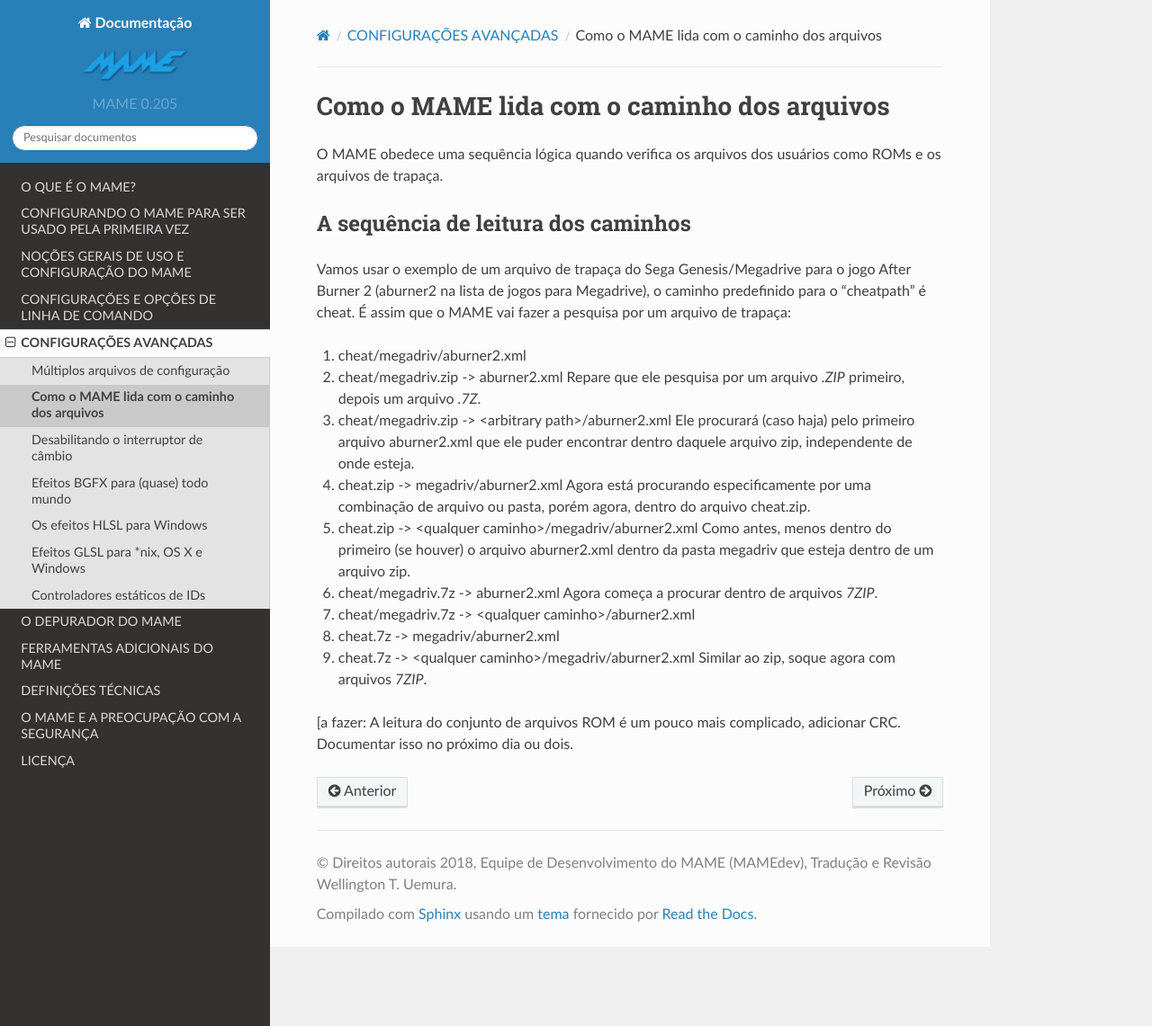
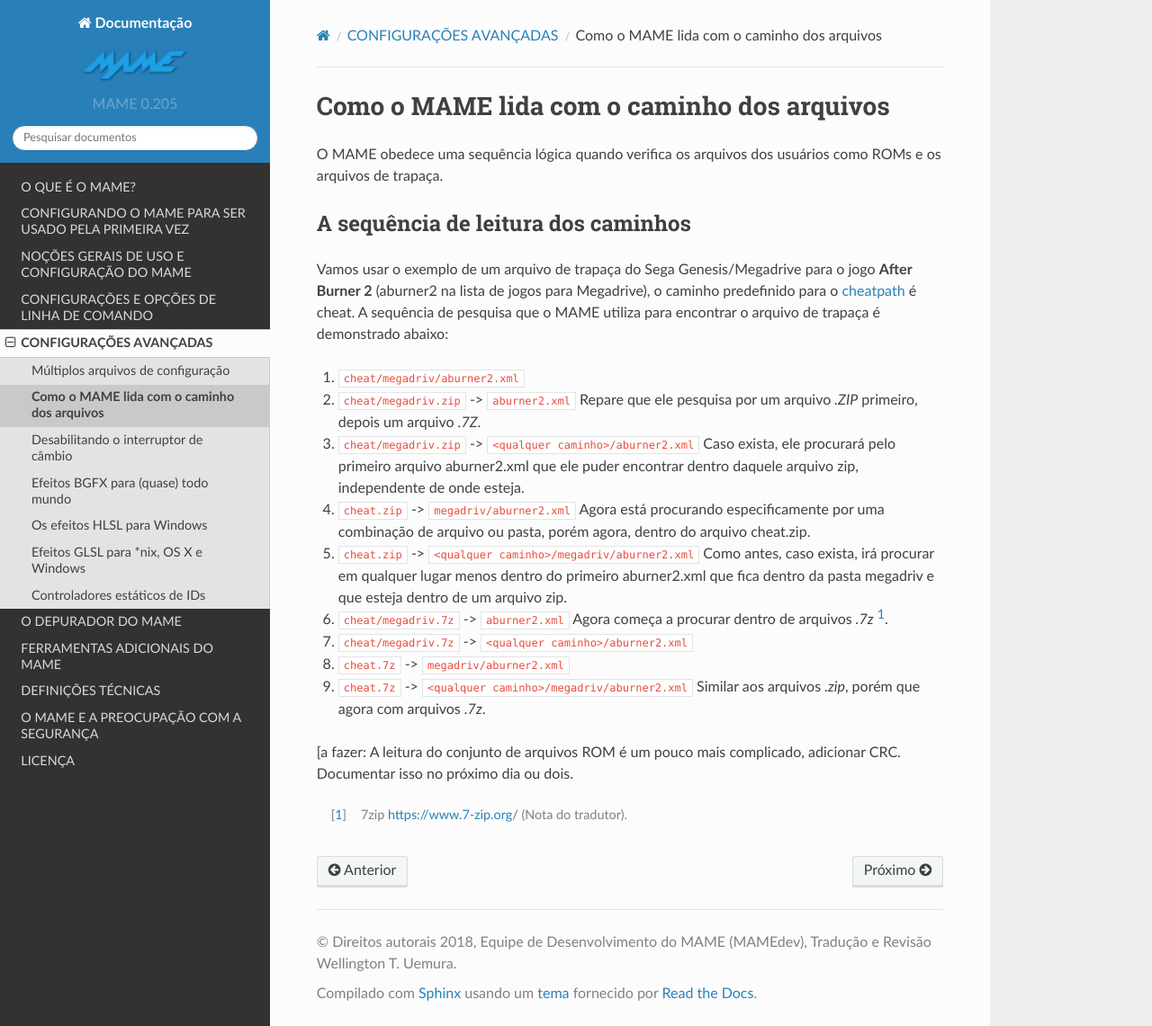
Before and after one commit to wtuemura/mamedoc, a Sphinx documentation site: the page built from source/advanced/paths.rst, in a window 1280 px wide and 1141 px high. Shown: the whole window at 90% size. Built offline with Sphinx 7.4.7 and the Read the Docs theme 2.0.0, drawn with Linux system fonts in a browser that asks for light colours.

Commit message:
Secando gelo 4 e algumas correções

```diff
--- a/source/advanced/paths.rst
+++ b/source/advanced/paths.rst
@@ -9,32 +9,35 @@
 -----------------------------------
 
 Vamos usar o exemplo de um arquivo de trapaça do Sega Genesis/Megadrive
-para o jogo After Burner 2 (aburner2 na lista de jogos para Megadrive),
-o caminho predefinido para o "cheatpath" é cheat. É assim que o MAME vai
-fazer a pesquisa por um arquivo de trapaça:
+para o jogo **After Burner 2** (aburner2 na lista de jogos para
+Megadrive), o caminho predefinido para o :ref:`cheatpath
+<mame-commandline-cheatpath>` é cheat. A sequência de pesquisa que o
+MAME utiliza para encontrar o arquivo de trapaça é demonstrado abaixo:
 
-1.	cheat/megadriv/aburner2.xml
-2.	cheat/megadriv.zip -> aburner2.xml
+1.	``cheat/megadriv/aburner2.xml``
+2.	``cheat/megadriv.zip`` -> ``aburner2.xml``
 	Repare que ele pesquisa por um arquivo *.ZIP* primeiro, depois um
 	arquivo *.7Z*.
-3.	cheat/megadriv.zip -> <arbitrary path>/aburner2.xml
-	Ele procurará (caso haja) pelo primeiro arquivo aburner2.xml que
+3.	``cheat/megadriv.zip`` -> ``<qualquer caminho>/aburner2.xml``
+	Caso exista, ele procurará pelo primeiro arquivo aburner2.xml que
 	ele puder encontrar dentro daquele arquivo zip, independente de onde
 	esteja.
-4.	cheat.zip -> megadriv/aburner2.xml
+4.	``cheat.zip`` -> ``megadriv/aburner2.xml``
 	Agora está procurando especificamente por uma combinação de arquivo
 	ou pasta, porém agora, dentro do arquivo cheat.zip.
-5.	cheat.zip -> <qualquer caminho>/megadriv/aburner2.xml
-	Como antes, menos dentro do primeiro (se houver) o arquivo
-	aburner2.xml dentro da pasta megadriv que esteja dentro de um
-	arquivo zip.
-6.	cheat/megadriv.7z -> aburner2.xml
-	Agora começa a procurar dentro de arquivos *7ZIP*.
-7.	cheat/megadriv.7z -> <qualquer caminho>/aburner2.xml
-8.	cheat.7z -> megadriv/aburner2.xml
-9.	cheat.7z -> <qualquer caminho>/megadriv/aburner2.xml
-	Similar ao zip, soque agora com arquivos *7ZIP*.
+5.	``cheat.zip`` -> ``<qualquer caminho>/megadriv/aburner2.xml``
+	Como antes, caso exista, irá procurar em qualquer lugar menos dentro
+	do primeiro aburner2.xml que fica dentro da pasta megadriv e que
+	esteja dentro de um arquivo zip.
+6.	``cheat/megadriv.7z`` -> ``aburner2.xml``
+	Agora começa a procurar dentro de arquivos *.7z* [1]_.
+7.	``cheat/megadriv.7z`` -> ``<qualquer caminho>/aburner2.xml``
+8.	``cheat.7z`` -> ``megadriv/aburner2.xml``
+9.	``cheat.7z`` -> ``<qualquer caminho>/megadriv/aburner2.xml``
+	Similar aos arquivos *.zip*, porém que agora com arquivos *.7z*.
 
 
 [a fazer: A leitura do conjunto de arquivos ROM é um pouco mais
 complicado, adicionar CRC. Documentar isso no próximo dia ou dois.
+
+..	[1]	7zip https://www.7-zip.org/ (Nota do tradutor).
--- a/source/advanced/shiftertoggle.rst
+++ b/source/advanced/shiftertoggle.rst
@@ -1,3 +1,8 @@
+
+.. raw:: latex
+
+	\clearpage
+
 Desabilitando o interruptor de câmbio
 =====================================
 
```
